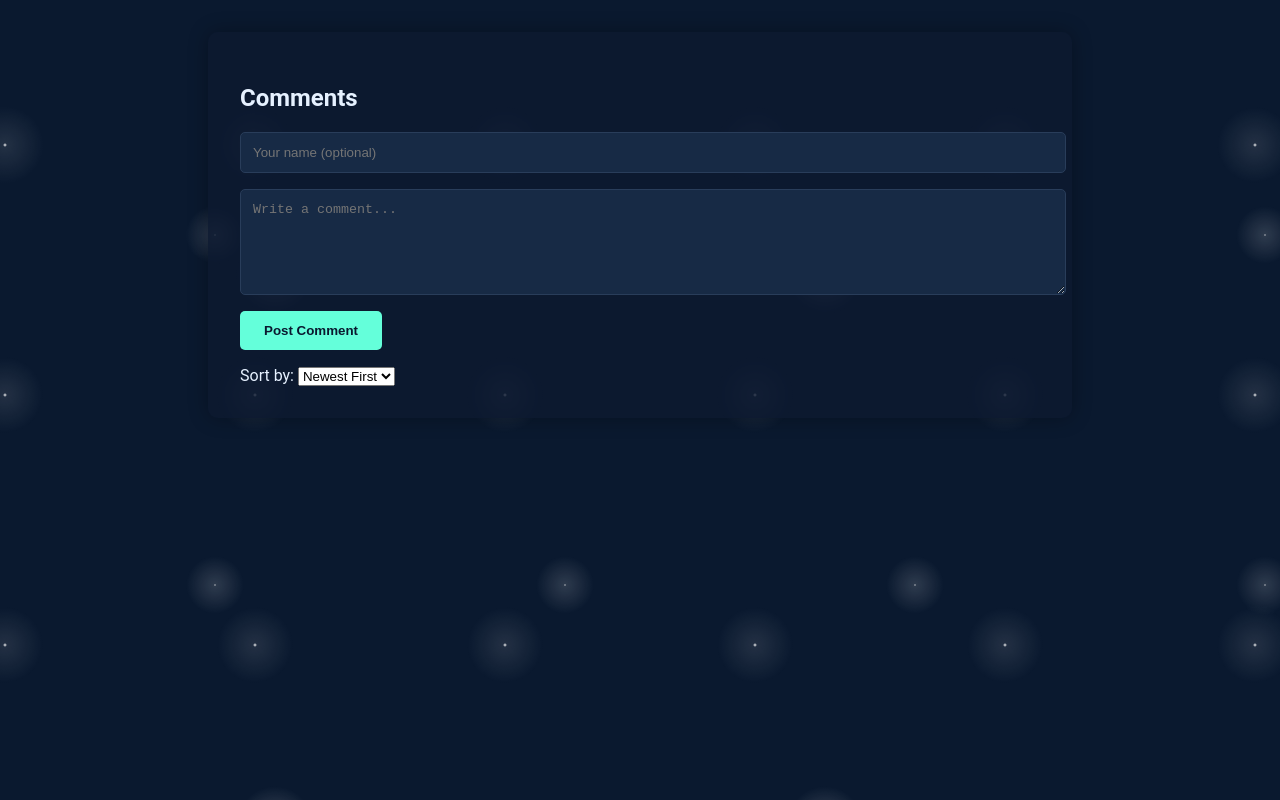
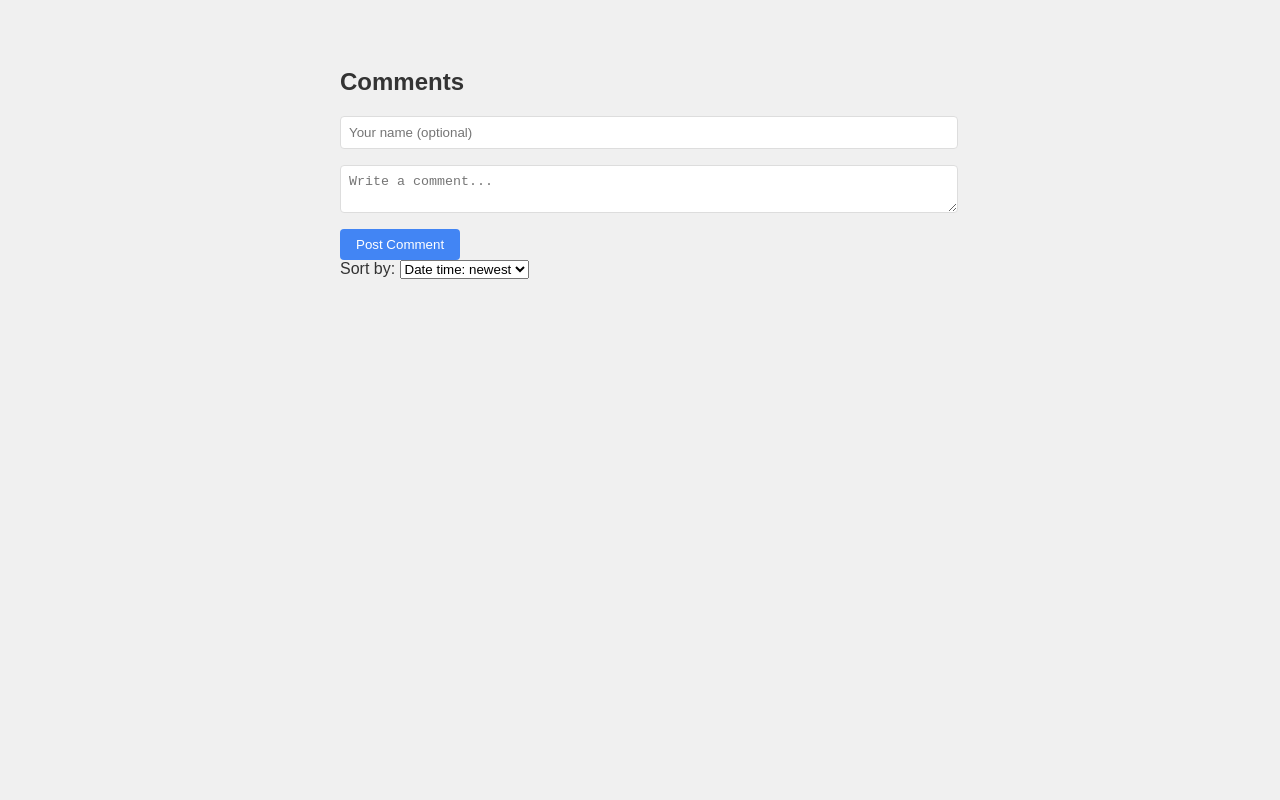
Before and after one commit to PurabRay/comments-section, a React (Create React App) app: page / in a window 1280 px wide. Built offline with nearby package versions, Linux system fonts and the light colour scheme.

Commit message:
sorting fixed

```diff
--- a/src/App.css
+++ b/src/App.css
@@ -1,110 +1,110 @@
 body {
-  background-color: #0a192f;
-  color: #e6f1ff;
+  background-color: #f0f0f0;
+  color: #333;
   margin: 0;
   padding: 0;
+  font-family: Arial, sans-serif;
 }
 
 .App {
-  font-family: 'Roboto', Arial, sans-serif;
+  max-width: 600px;
   margin: 2rem auto;
-  max-width: 800px;
-  padding: 2rem;
-  background-color: rgba(13, 25, 48, 0.8);
-  border-radius: 10px;
-  box-shadow: 0 0 20px rgba(0, 0, 0, 0.3);
+  padding: 1rem;
+}
+
+.comment-form, .reply-form {
+  background-color: #fff;
+  border: 1px solid #ddd;
+  border-radius: 4px;
+  padding: 1rem;
+  margin-bottom: 2rem;  /* Increased margin */
+  box-shadow: 0 1px 3px rgba(0,0,0,0.1);
 }
 
 input, textarea {
   display: block;
-  margin-bottom: 1rem;
   width: 100%;
-  padding: 0.75rem;
-  background-color: #172a45;
-  border: 1px solid #293d5a;
-  color: #e6f1ff;
-  border-radius: 5px;
-  transition: all 0.3s ease;
+  padding: 0.5rem;
+  margin-bottom: 1rem;  /* Increased margin */
+  border: 1px solid #ddd;
+  border-radius: 4px;
 }
 
-input:focus, textarea:focus {
-  outline: none;
-  border-color: #64ffda;
-  box-shadow: 0 0 5px rgba(100, 255, 218, 0.5);
+.form-actions {
+  display: flex;
+  justify-content: flex-end;
+  margin-top: 1rem;
 }
 
 button {
-  padding: 0.75rem 1.5rem;
-  margin-bottom: 1rem;
+  padding: 0.5rem 1rem;
+  background-color: #4285f4;
+  color: white;
+  border: none;
+  border-radius: 4px;
   cursor: pointer;
-  background-color: #64ffda;
-  color: #0a192f;
-  border: none;
-  border-radius: 5px;
-  font-weight: bold;
-  transition: all 0.3s ease;
 }
 
-button:hover {
-  background-color: #45e6d6;
-  transform: translateY(-2px);
+.sort-by {
+  text-align: right;
+  margin-bottom: 1.5rem;  /* Increased margin */
+  font-size: 0.9rem;
+  color: #666;
+}
+
+.comments-container {
+  margin-top: 2rem;  /* Added margin to push comments down */
 }
 
 .comment {
-  border: 1px solid #293d5a;
+  background-color: #fff;
+  border: 1px solid #ddd;
+  border-radius: 4px;
   padding: 1rem;
-  margin-bottom: 1rem;
-  position: relative;
-  background-color: rgba(23, 42, 69, 0.7);
-  border-radius: 5px;
-  transition: all 0.3s ease;
-}
-
-.comment:hover {
-  transform: translateY(-3px);
-  box-shadow: 0 4px 10px rgba(0, 0, 0, 0.2);
+  margin-bottom: 1.5rem;  /* Increased margin */
+  box-shadow: 0 1px 3px rgba(0,0,0,0.1);
 }
 
 .comment-header {
   display: flex;
   justify-content: space-between;
   margin-bottom: 0.5rem;
-  font-size: 0.9rem;
-  color: #8892b0;
 }
 
-textarea {
-  min-height: 80px;
-  resize: vertical;
+.comment-author {
+  font-weight: bold;
+}
+
+.comment-date {
+  color: #666;
+  font-size: 0.9rem;
+}
+
+.comment-actions {
+  margin-top: 1rem;
+}
+
+.comment-actions a {
+  color: #4285f4;
+  text-decoration: none;
+  margin-right: 1rem;
 }
 
 .replies {
   margin-left: 2rem;
-  margin-top: 1rem;
-  padding-left: 1rem;
-  border-left: 2px solid #293d5a;
+  margin-top: 1.5rem;  /* Increased margin */
 }
 
-
-@keyframes twinkle {
-  0% { opacity: 0.5; }
-  50% { opacity: 1; }
-  100% { opacity: 0.5; }
+.reply {
+  background-color: #f9f9f9;
+  border: 1px solid #eee;
+  border-radius: 4px;
+  padding: 1rem;
+  margin-bottom: 1rem;
 }
 
-body::before {
-  content: '';
-  position: fixed;
-  top: 0;
-  left: 0;
-  width: 100%;
-  height: 100%;
-  background-image:
-    radial-gradient(white, rgba(255,255,255,.2) 2px, transparent 40px),
-    radial-gradient(white, rgba(255,255,255,.15) 1px, transparent 30px),
-    radial-gradient(white, rgba(255,255,255,.1) 2px, transparent 40px);
-  background-size: 550px 550px, 350px 350px, 250px 250px;
-  background-position: 0 0, 40px 60px, 130px 270px;
-  z-index: -1;
-  animation: twinkle 4s infinite;
+.edit-icon {
+  float: right;
+  color: #666;
+  cursor: pointer;
 }
--- a/src/commentsSlice.js
+++ b/src/commentsSlice.js
@@ -28,21 +28,22 @@ const commentsSlice = createSlice({
     },
     editComment: (state, action) => {
       const { id, text } = action.payload;
-      const comment = state.find(comment => comment.id === id);
+      const comment = findCommentById(state, id);
       if (comment) {
         comment.text = text;
         saveState(state);
       }
     },
     deleteComment: (state, action) => {
-      const newState = state.filter(comment => comment.id !== action.payload);
+      const newState = deleteCommentById(state, action.payload);
       saveState(newState);
       return newState;
     },
     addReply: (state, action) => {
-      const { commentId, reply } = action.payload;
-      const comment = state.find(comment => comment.id === commentId);
+      const { parentId, reply } = action.payload;
+      const comment = findCommentById(state, parentId);
       if (comment) {
+        if (!comment.replies) comment.replies = [];
         comment.replies.push(reply);
         saveState(state);
       }
@@ -50,5 +51,28 @@ const commentsSlice = createSlice({
   },
 });
 
+
+const findCommentById = (comments, id) => {
+  for (let comment of comments) {
+    if (comment.id === id) return comment;
+    if (comment.replies) {
+      const found = findCommentById(comment.replies, id);
+      if (found) return found;
+    }
+  }
+  return null;
+};
+
+// Helper function to delete a comment by ID (including nested replies)
+const deleteCommentById = (comments, id) => {
+  return comments.filter(comment => {
+    if (comment.id === id) return false;
+    if (comment.replies) {
+      comment.replies = deleteCommentById(comment.replies, id);
+    }
+    return true;
+  });
+};
+
 export const { addComment, editComment, deleteComment, addReply } = commentsSlice.actions;
 export default commentsSlice.reducer;
--- a/src/components/CommentsList.js
+++ b/src/components/CommentsList.js
@@ -1,6 +1,6 @@
 import React, { useState, useMemo } from 'react';
 import { useSelector, useDispatch } from 'react-redux';
-import { addComment } from '../commentsSlice';
+import { addComment, addReply } from '../commentsSlice';
 import Comment from './Comment';
 
 const CommentsList = () => {
@@ -25,15 +25,36 @@ const CommentsList = () => {
     }
   };
 
+  const handleAddReply = (parentId, replyText, replyName) => {
+    dispatch(addReply({
+      parentId,
+      reply: {
+        id: Date.now(),
+        name: replyName.trim() || 'Anonymous',
+        text: replyText.trim(),
+        date: new Date().toISOString(),
+        replies: [],
+      },
+    }));
+  };
+
   const sortedComments = useMemo(() => {
-    return [...comments].sort((a, b) => {
-      const dateA = new Date(a.date).getTime();
-      const dateB = new Date(b.date).getTime();
-      return sortOrder === 'newest' ? dateB - dateA : dateA - dateB;
-    });
+    const flattenAndSort = (commentsArray) => {
+      let flattened = [];
+      for (let comment of commentsArray) {
+        flattened.push(comment);
+        if (comment.replies && comment.replies.length > 0) {
+          flattened = flattened.concat(flattenAndSort(comment.replies));
+        }
+      }
+      return flattened.sort((a, b) => {
+        const dateA = new Date(a.date).getTime();
+        const dateB = new Date(b.date).getTime();
+        return sortOrder === 'newest' ? dateB - dateA : dateA - dateB;
+      });
+    };
+    return flattenAndSort(comments);
   }, [comments, sortOrder]);
-
-  console.log('Sorted comments:', sortedComments); // For debugging
 
   return (
     <div>
@@ -58,14 +79,18 @@ const CommentsList = () => {
           value={sortOrder}
           onChange={(e) => setSortOrder(e.target.value)}
         >
-          <option value="newest">Newest First</option>
-          <option value="oldest">Oldest First</option>
+          <option value="newest">Date time: newest</option>
+          <option value="oldest">Date time: oldest</option>
         </select>
       </div>
 
       <div className="comments">
         {sortedComments.map(comment => (
-          <Comment key={comment.id} comment={comment} />
+          <Comment
+            key={comment.id}
+            comment={comment}
+            onAddReply={handleAddReply}
+          />
         ))}
       </div>
     </div>
```
